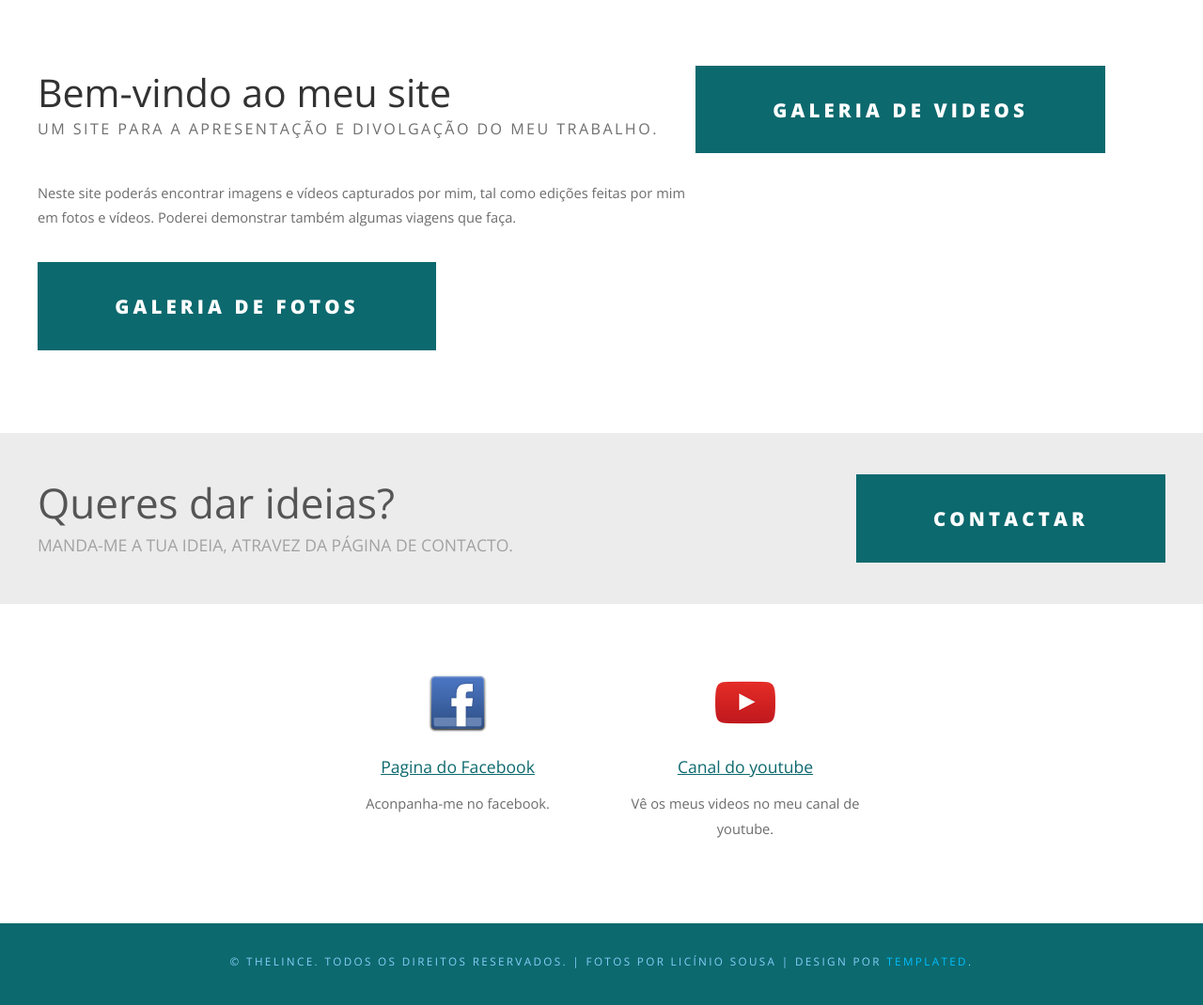
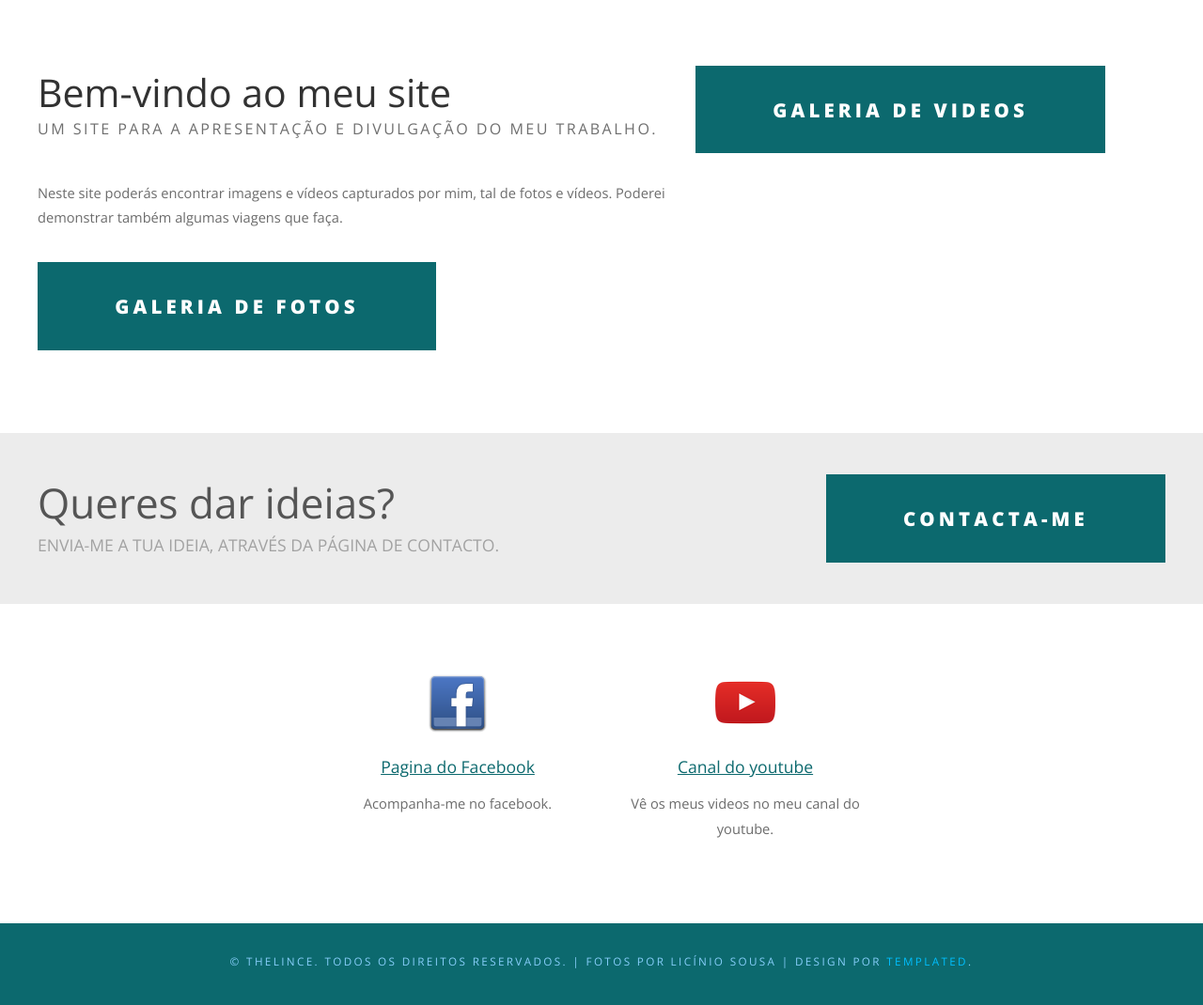
Before and after one commit to thelince/thelince.github.io, a plain HTML site: page index.html in a window 1280 px wide. Shown: the part 640-1710 px from the top of the page at 94% size. Drawn offline with nearby package versions, Linux system fonts and the light colour scheme.

Commit message:
Multiplas coisas
Português.
Https não funcionava corretamente.

```diff
--- a/index.html
+++ b/index.html
@@ -16,7 +16,7 @@ Released   : 20130903
 <title>TheLince</title>
 <meta name="keywords" content="" />
 <meta name="description" content="" />
-<script type="text/javascript" src="http://ajax.googleapis.com/ajax/libs/jquery/1.7.1/jquery.min.js"></script>
+<script type="text/javascript" src="https://ajax.googleapis.com/ajax/libs/jquery/1.7.1/jquery.min.js"></script>
 <script type="text/javascript" src="jquery.slidertron-1.3.js"></script>
 <link rel="icon" href="icon.png" type="icon.png"/>
 <link href="https://fonts.googleapis.com/css?family=Open+Sans:400,300,600,700,800" rel="stylesheet" />
@@ -87,8 +87,8 @@ Released   : 20130903
  		<div id="content">
  			<div class="title">
  				<h2>Bem-vindo ao meu site</h2>
- 				<span class="byline">Um site para a apresentação e divolgação do meu trabalho.</span> </div>
- 			<p>Neste site poderás encontrar imagens e vídeos capturados por mim, tal como edições feitas por mim em fotos e vídeos. Poderei demonstrar também algumas viagens que faça.</p>
+ 				<span class="byline">Um site para a apresentação e divulgação do meu trabalho.</span> </div>
+ 			<p>Neste site poderás encontrar imagens e vídeos capturados por mim, tal de fotos e vídeos. Poderei demonstrar também algumas viagens que faça.</p>
  			<br>
  			<a href="foto.html" class="button button-big">Galeria de fotos</a></div>
  			<a href="video.html" class="button button-big">Galeria de Videos</a></div>
@@ -97,8 +97,8 @@ Released   : 20130903
 		<div id="banner" class="container">
 			<div class="box-left">
 				<h2>Queres dar ideias?</h2>
-				<span>Manda-me a tua ideia, atravez da página de contacto.</span> </div>
-			<div class="box-right"> <a href="contacto.html" class="button button-big">Contactar</a></div>
+				<span>Envia-me a tua ideia, através da página de contacto.</span> </div>
+			<div class="box-right"> <a href="contacto.html" class="button button-big">Contacta-me</a></div>
 		</div>
 	</div>
 	<div id="featured-wrapper">
@@ -111,14 +111,14 @@ Released   : 20130903
                     <br>
 					<h2><a href="https://www.facebook.com/thelincefotos/" target="blanck" accesskey="2" title="">Pagina do Facebook</a></h2>
 				</div>
-				<p>Aconpanha-me no facebook.</p>
+				<p>Acompanha-me no facebook.</p>
 			</div>
 			<div class="column3"> <img src="images/8f404337f1cf02334edc9aec618aa190.64x64.png">
 				<div class="title">
                     <br>
 					<h2><a href="https://www.youtube.com/user/Lince7games" target="blanck" accesskey="2" title="">Canal do youtube</a></h2>
 				</div>
-				<p>Vê os meus videos no meu canal de youtube.</p>
+				<p>Vê os meus videos no meu canal do youtube.</p>
 			</div>
 			<div class="column4">
 
```
